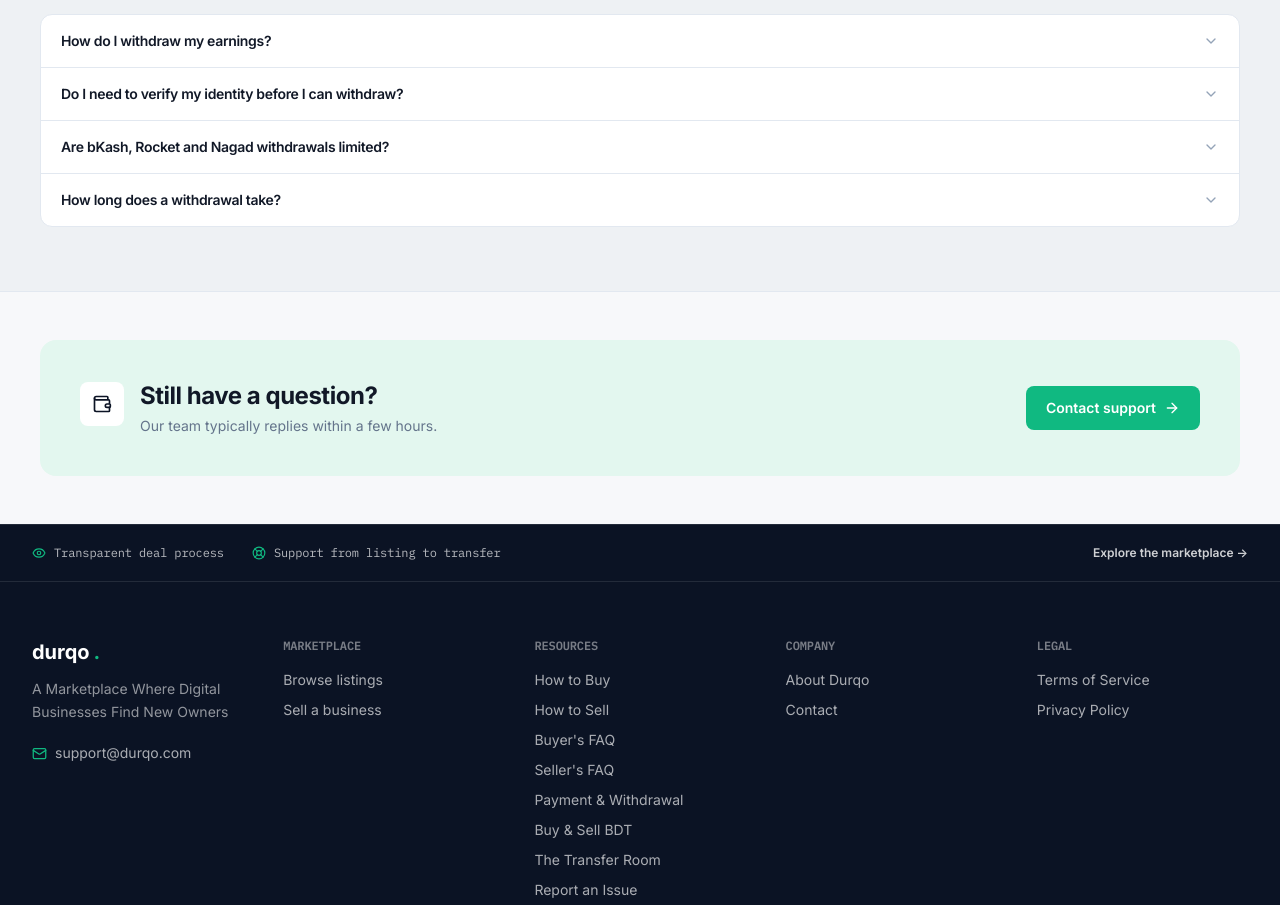
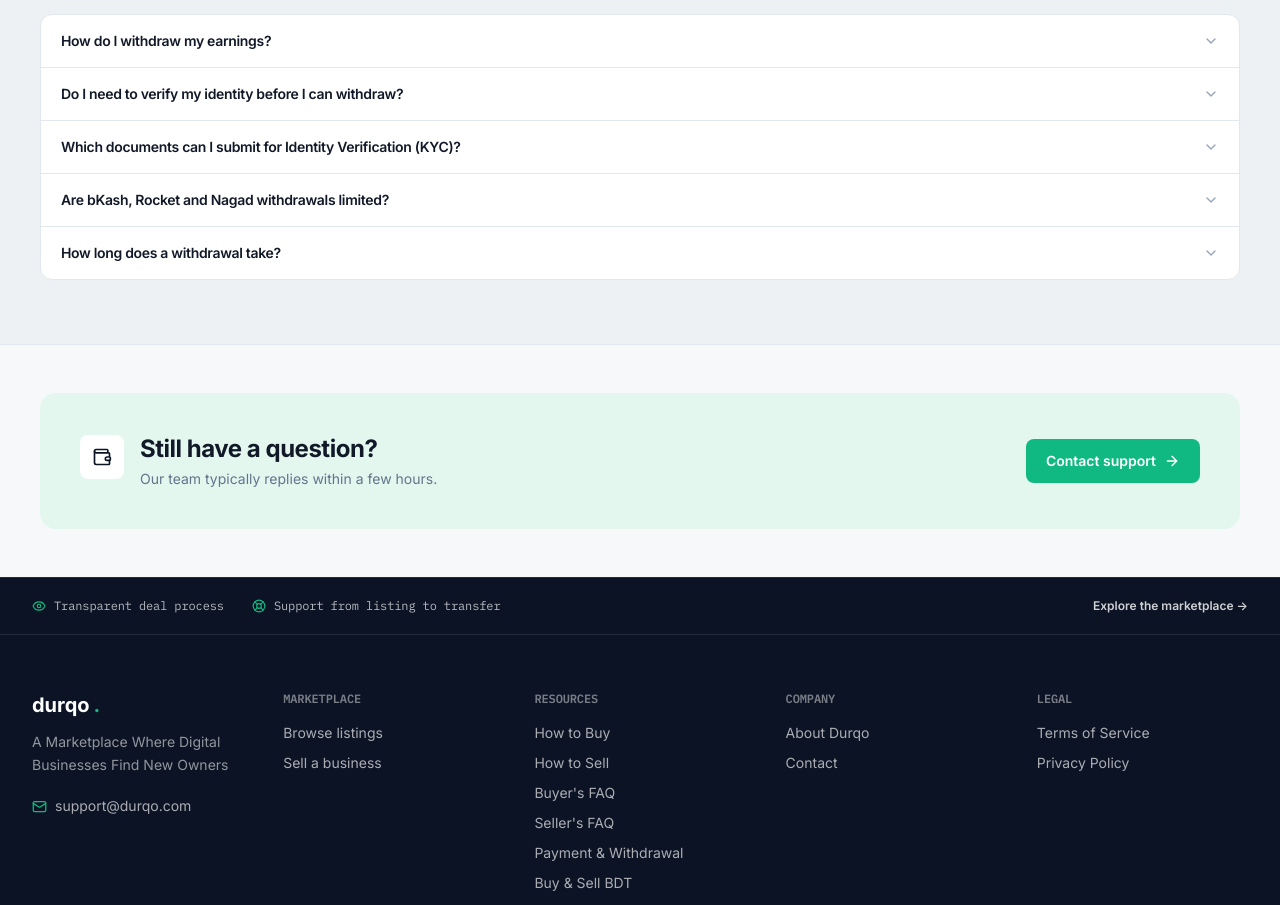
Before and after one commit to mdmanirmia/durqo-app, a Next.js app: page /payments in a window 1280 px wide. Shown: the part 3562-4467 px from the top of the page. Built offline with nearby package versions, Linux system fonts and the light colour scheme; no server answers.

Commit message:
KYC: add Birth Certificate + name KYC explicitly - payments

```diff
--- a/src/app/payments/page.tsx
+++ b/src/app/payments/page.tsx
@@ -212,6 +212,11 @@ const FAQ_GROUPS = [
           "Yes. Identity Verification (KYC) is required before your first withdrawal, and the account holder name on your payout details must match your verified identity, which Durqo checks by hand before approving a payout. This is separate from the optional public Verified badge shown on listings.",
       },
       {
+        question: "Which documents can I submit for Identity Verification (KYC)?",
+        answer:
+          "A Passport, National ID, Driving License or Birth Certificate. Choose one document type from your Verification page and upload a clear photo of it (front and back if applicable).",
+      },
+      {
         question: "Are bKash, Rocket and Nagad withdrawals limited?",
         answer:
           "Yes. Each of the three has its own independent limit of ৳50,000 per day and ৳300,000 per month, calculated at that day's exchange rate. You can withdraw up to all three limits on the same day, since they don't share one combined cap. Bank Transfer, PayPal and Wise have no such limit.",
@@ -219,7 +224,7 @@ const FAQ_GROUPS = [
       {
         question: "How long does a withdrawal take?",
         answer:
-          "Payout requests are normally reviewed and processed within 3–5 business days. Additional time may be required for first-time payouts, identity verification, high-value transactions, incorrect payout details, compliance reviews, banking delays or active disputes. The time required for funds to reach your account may also vary depending on the selected payout method and destination bank.",
+          "Payout requests are normally reviewed and processed within 3–5 business days. Additional time may be required for first-time payouts, identity verification (KYC), high-value transactions, incorrect payout details, compliance reviews, banking delays or active disputes. The time required for funds to reach your account may also vary depending on the selected payout method and destination bank.",
       },
     ],
   },
```
